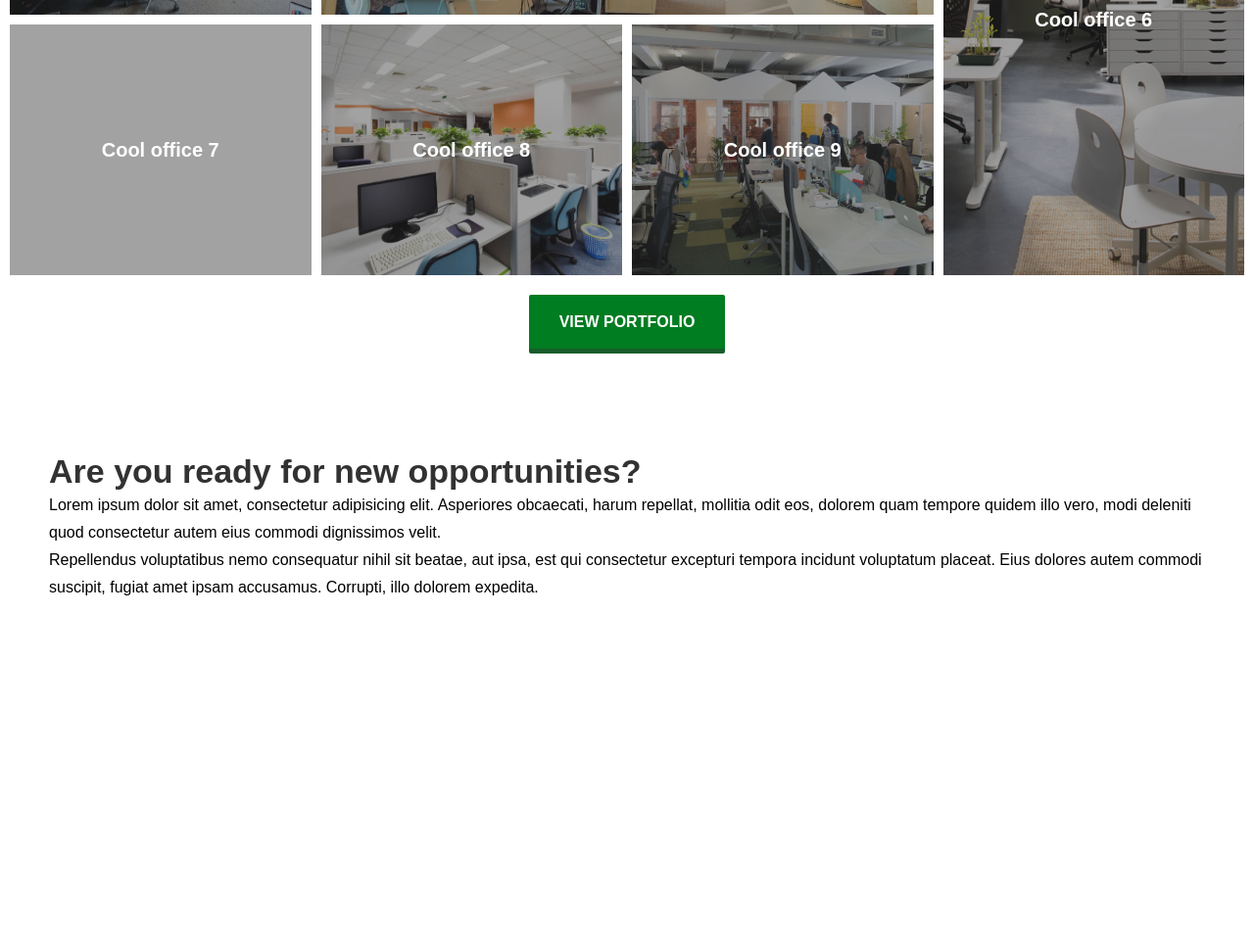
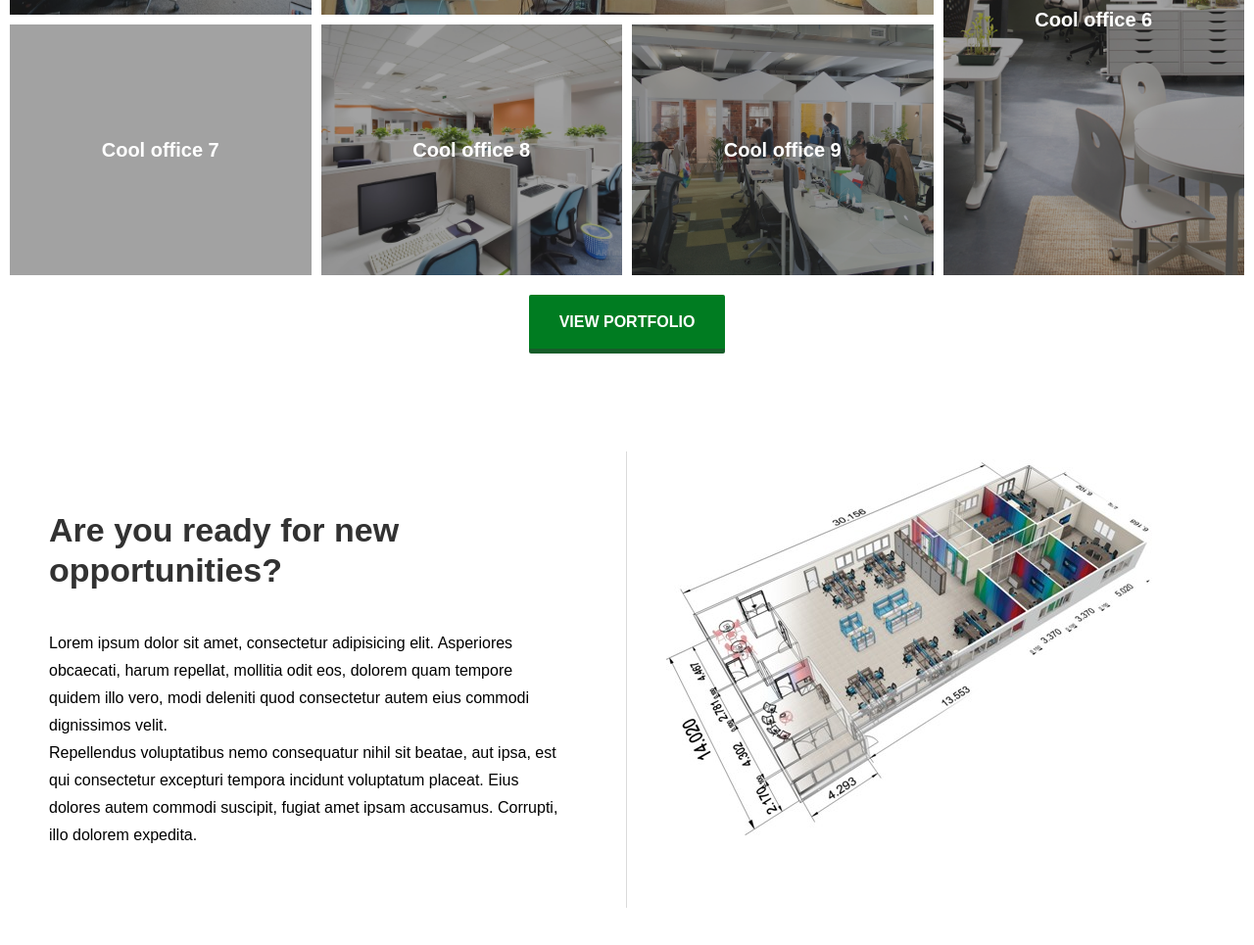
Before and after one commit to alexpryp/grid_landing_page, a website: page index.html in a window 1280 px wide. Shown: the part 1317-2282 px from the top of the page at 98% size. Before the commit the page ends 2011 px from the top, so only its background shows below. Drawn offline with Linux system fonts and the light colour scheme.

Commit message:
newOpport-section has been added

```diff
--- a/index.html
+++ b/index.html
@@ -40,7 +40,9 @@
         <p>Lorem ipsum dolor sit amet, consectetur adipisicing elit. Asperiores obcaecati, harum repellat, mollitia odit eos, dolorem quam tempore quidem illo vero, modi deleniti quod consectetur autem eius commodi dignissimos velit.</p>
         <p>Repellendus voluptatibus nemo consequatur nihil sit beatae, aut ipsa, est qui consectetur excepturi tempora incidunt voluptatum placeat. Eius dolores autem commodi suscipit, fugiat amet ipsam accusamus. Corrupti, illo dolorem expedita.</p>
       </div>
-      <div class="ready-right"></div>
+      <div class="ready-right">
+        <img src="images/example.jpg" alt="office model" class="img-responsive">
+      </div>
     </div>
   </section>
 
--- a/src/sass/_globalSettings.scss
+++ b/src/sass/_globalSettings.scss
@@ -57,3 +57,8 @@ body {
 		line-height: 1.2;
 	}
 }
+.img-responsive {
+	display: block;
+	max-width: 100%;
+	height: auto;
+}
--- /dev/null
+++ b/src/sass/_newOpportSection.scss
@@ -0,0 +1,20 @@
+.newOpport-section {
+	.container {
+		grid-template-columns: 1fr 1fr;
+	}
+}
+.ready-left {
+	border-right: 1px solid #dadada;
+	padding: {
+		top: 60px;
+		bottom: 60px;
+		right: 60px;
+	}
+	h2 {
+		margin-top: 0;
+		margin-bottom: 40px;
+	}
+}
+.ready-right {
+	padding-left: 40px;
+}
--- a/src/sass/style.scss
+++ b/src/sass/style.scss
@@ -1,7 +1,7 @@
 @import "_globalSettings.scss";
 @import "_header.scss";
 @import "_portfolio_section.scss";
-@import "_newOpportBlock.scss";
+@import "_newOpportSection.scss";
 
 
 @import "_media.scss";
```
Also changed, not shown: dist/css/style.css, images/example.jpg (added), src/sass/_newOpportBlock.scss (deleted).
